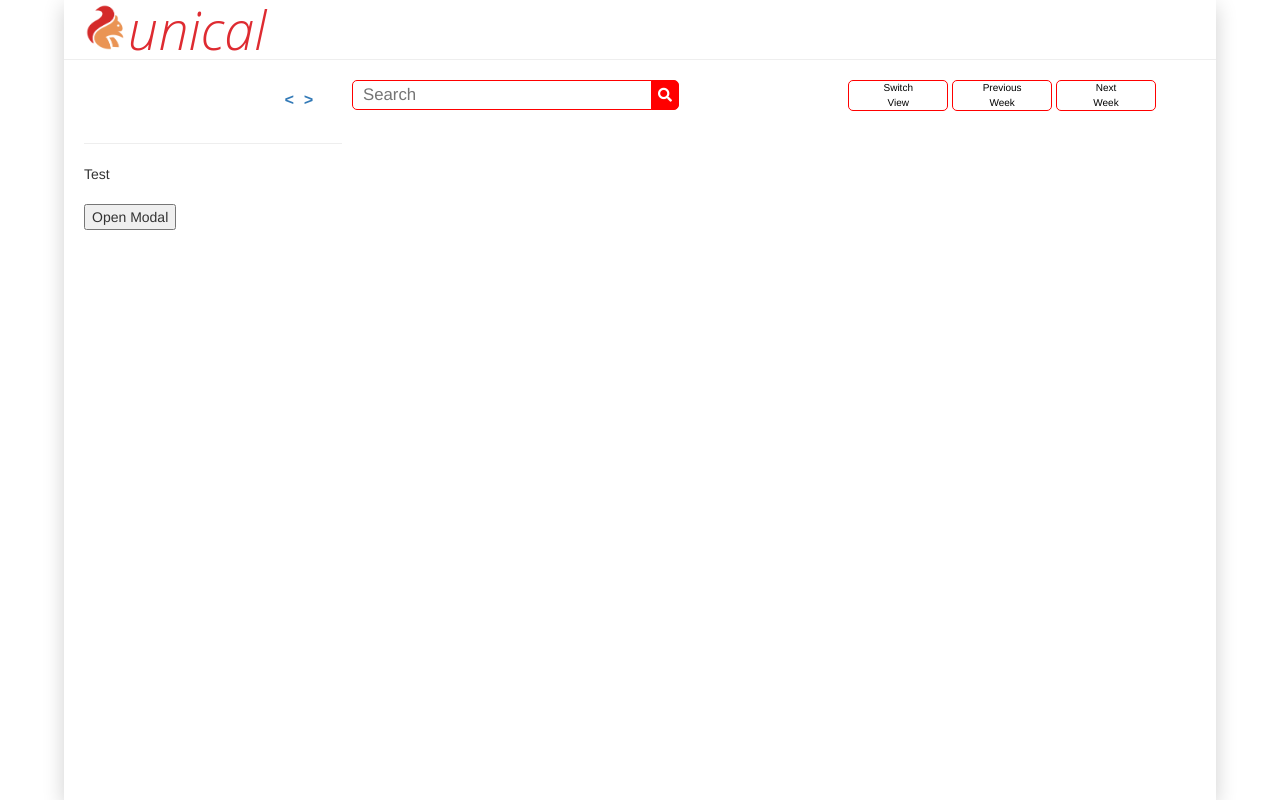
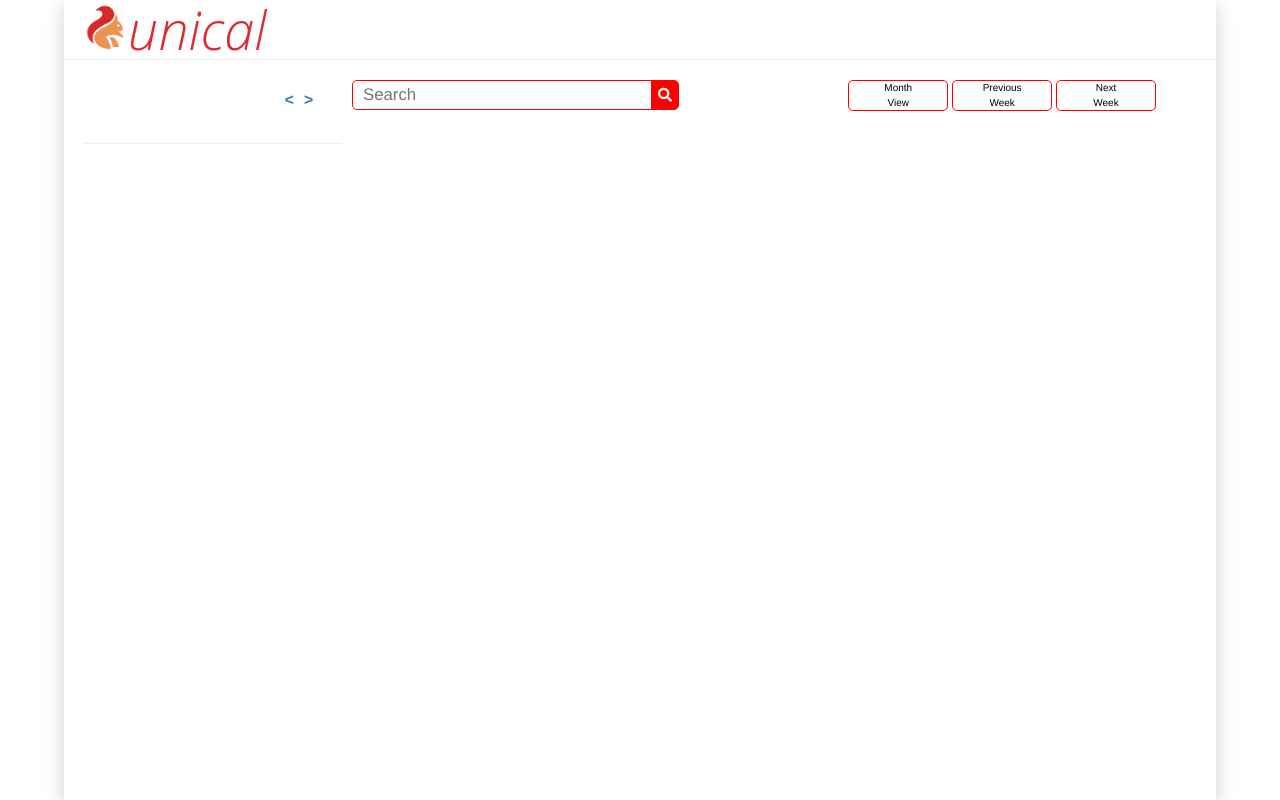
Before and after one commit to jaric-thorning/unical, a Django app: template events/templates/events/calendar.html in a window 1280 px wide. Run offline with Django 3.2, Linux system fonts and the light colour scheme; the template is opened without the code that fills it, so the values that code supplies are empty; some libraries are stand-ins or nearby versions.

Commit message:
Removed left side follow clubs

```diff
--- a/events/templates/events/calendar.html
+++ b/events/templates/events/calendar.html
@@ -160,6 +160,8 @@ var span = document.getElementsByClassName("close")[0];
 	</div>
 
 
+
+
 	<div id="left">
 
 		<div id=miniCalendar>
@@ -199,7 +201,7 @@ var span = document.getElementsByClassName("close")[0];
 		<hr>
 
 
-		<p id=result>Test </p>
+	<!-- 	<p id=result>Test </p>
 
 
 		<table class="table">
@@ -217,11 +219,10 @@ var span = document.getElementsByClassName("close")[0];
 		            </tr>
 		        {% endfor %}
 		    </tbody>
-		</table>
+		</table> -->
 
 
-		<!-- Trigger/Open The Modal -->
-		<button id="myBtn">Open Modal</button>
+
 	</div>
 
 
@@ -297,14 +298,14 @@ var span = document.getElementsByClassName("close")[0];
 
 			{% if prev_month %}
 			<div id="monthbtns">
-				<a class="monthButton" href="{% url 'calendar' %}?{{ switch_view }}"> Switch<br>View </a>
+				<a class="monthButton" href="{% url 'calendar' %}?{{ switch_view }}"> Week<br>View </a>
 				<a class="monthButton" href="{% url 'calendar' %}?{{ prev_month }}"> Previous<br>Month </a>
 				<a class="monthButton" href="{% url 'calendar' %}?{{ next_month }}"> Next<br>Month </a>
 
 			</div>
 			{% else %}
 			<div id="monthbtns">
-				<a class="monthButton" href="{% url 'calendar' %}?{{ switch_view }}"> Switch<br>View </a>
+				<a class="monthButton" href="{% url 'calendar' %}?{{ switch_view }}"> Month<br>View </a>
 				<a class="monthButton" href="{% url 'calendar' %}?{{ prev_week }}&week=1"> Previous<br>Week </a>
 				<a class="monthButton" href="{% url 'calendar' %}?{{ next_week }}&week=1"> Next<br>Week </a>
 
```
